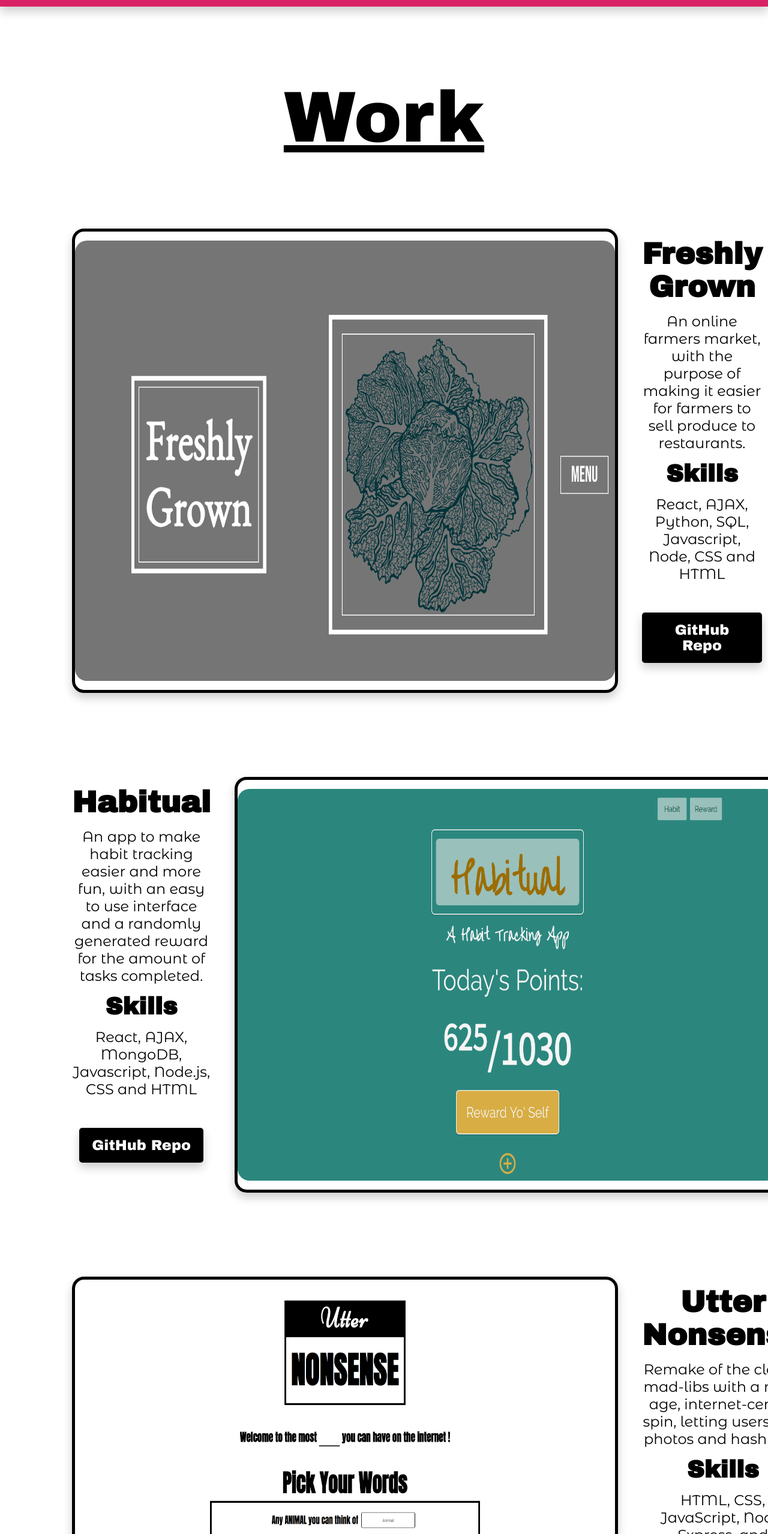
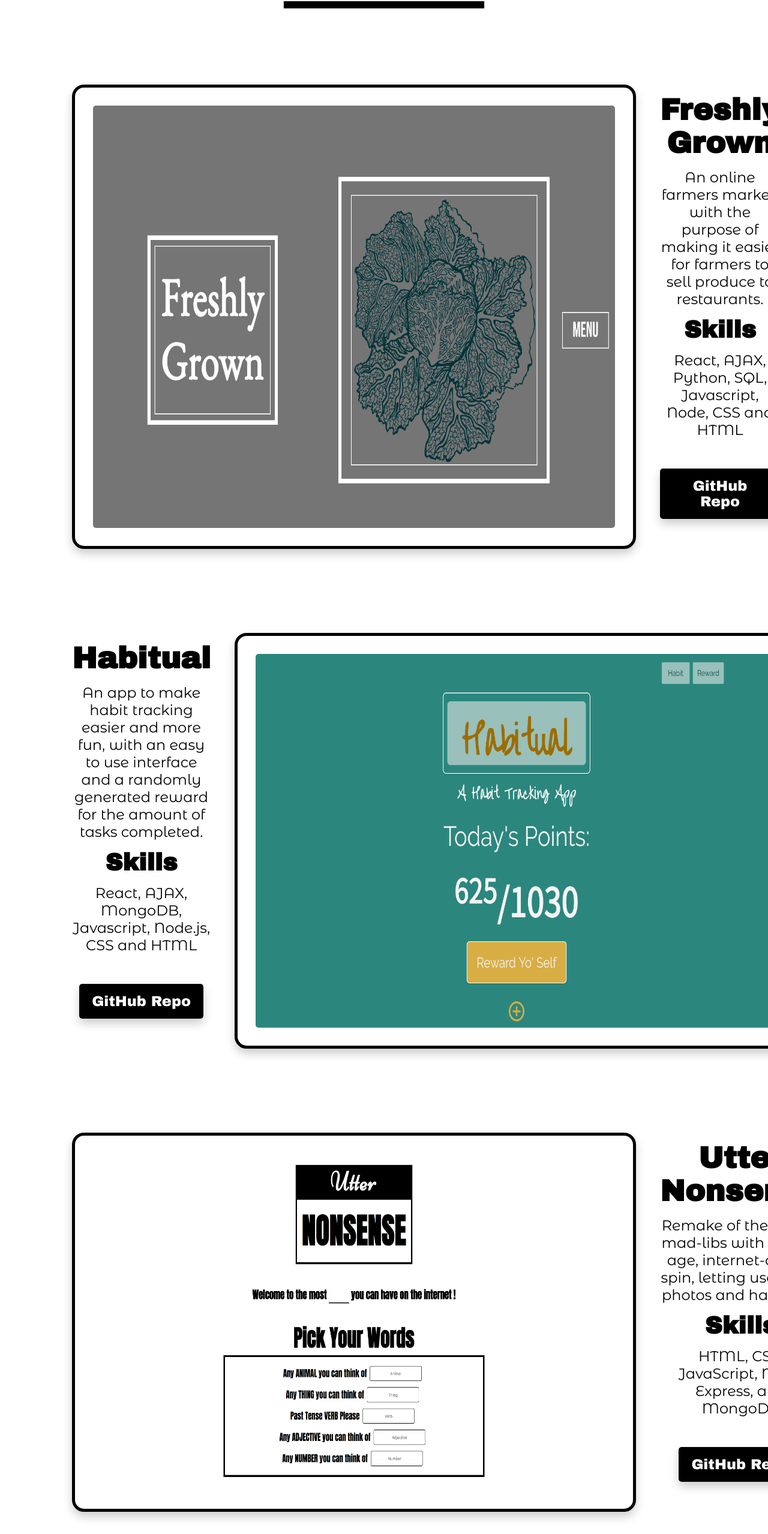
Before and after one commit to RosieEgle-Reibus/portfolio-rose-egle, a React (Create React App) app: page / in a window 1280 px wide. Shown: the part 809-3366 px from the top of the page at 60% size. Built offline with nearby package versions, Linux system fonts and the light colour scheme; some icons are missing.

Commit message:
more styling

```diff
--- a/src/App.css
+++ b/src/App.css
@@ -1,9 +1,8 @@
 
 * {
-
   margin: 0;
   font-family: 'Archivo Black', sans-serif;
-
+  box-sizing: border-box;
 }
 
 h1 {
@@ -34,7 +33,7 @@ a {
   padding: 10px;
 }
 
-a img {
+nav a img {
   width: 50px;
   height: 50px;
 }
@@ -43,6 +42,7 @@ header {
   background: #d82265;
   color: white;
   width: 100%;
+  /* box-sizing: border-box; */
   box-shadow: 0px 8px 16px 0px rgba(0,0,0,0.2);
 
 }
@@ -56,23 +56,9 @@ header {
   align-items: flex-end;
   padding: 50px;
   margin: 100px 0 0 0;
-  height:400px;
+  height:300px;
   /* background-color: teal; */
 }
-
- /* .fade-in {
-  animation: fadeIn ease 5s;
-}
-
-@keyframes fadeIn {
-  0% {
-    opacity:0;
-  }
-  100% {
-    opacity:1;
-  }
-} */
-
 
 @media (prefers-reduced-motion: no-preference) {
   .taco {
@@ -200,22 +186,29 @@ i {
 .work-container {
   display: flex;
   justify-content: space-between;
-  margin: 100px 0;
+  margin-top: 100px ;
 }
+
+/* .work a  {
+  width: 900px;
+  height: 800px;
+  border-radius: 20px;
+  padding: 15px;
+} */
 
 .work-img-div {
   display: flex;
   justify-content: center;
-  padding: 15px 0;
-  width: 930px;
   border: 5px solid black;
   border-radius: 20px;
   box-shadow: 0px 8px 16px 0px rgba(0,0,0,0.2);
   margin: 20px
 }
+
 .work-img {
   width: 900px;
   border-radius: 20px;
+  padding: 15px;
 }
 
 .work-desc-div {
@@ -265,6 +258,35 @@ button a {
 }
 
 .contact {
-  height: 200px;
   background: #d82265;
+  display: flex;
+  justify-content: center;
+  align-items: center;
+
 }
+
+.contact-info {
+  display: flex;
+  flex-direction: column;
+  align-items: center;
+  color: white;
+  justify-content: center;;
+}
+
+.contact-info a {
+  text-decoration: none;
+  color: white;
+  margin: 0;
+}
+
+.contact-info h3 {
+  font-family: 'Montserrat Alternates', sans-serif;
+  margin: 5px;
+}
+
+.copyright {
+  text-align: center;
+  background-color: #d82265;
+  font-size: 12px;
+  padding: 5px;
+}
--- a/src/App.js
+++ b/src/App.js
@@ -9,6 +9,7 @@ import habitual from './images/Habitual.png';
 import utterNonsense from './images/UtterNonsense.png'
 import simon from './images/Simon.png'
 import aboutImage from './images/CircleImage.jpg'
+import tacoLogo from './images/TacoLogo.svg'
 import './App.css';
 
 function App() {
@@ -25,7 +26,6 @@ function App() {
               <h1 className="animated slideInLeft">rose egle</h1>
               <div className="taco"></div>
             </div>
-
             <div className="header-tagline animated slideInLeft delay-0.5s">
               <h2>Blending logic, aesthetics and tacos.</h2>
             </div>
@@ -35,7 +35,7 @@ function App() {
         <h1>Work</h1>
       <div className="work-container">
          <div className="work-img-div">
-           <img src={freshlyGrown} className="work-img"/>
+           <a><img src={freshlyGrown} className="work-img"/></a>
          </div>
         <div className="work-desc-div">
           <h2>Freshly Grown</h2>
@@ -54,12 +54,12 @@ function App() {
           <button><a href="https://github.com/sunnysideupegle/habitual">GitHub Repo</a></button>
         </div>
         <div className="work-img-div">
-           <img src={habitual} className="work-img"/>
+           <a><img src={habitual} className="work-img"/></a>
          </div>
        </div>
        <div className="work-container">
          <div className="work-img-div">
-           <img src={utterNonsense} className="work-img"/>
+           <a><img src={utterNonsense} className="work-img"/></a>
          </div>
         <div className="work-desc-div">
           <h2>Utter Nonsense</h2>
@@ -103,13 +103,23 @@ function App() {
           <img src={aboutImage} className="animated fadeIn" />
           <div className="about-paragraph">
           <h1>About</h1>
-            <p>I grew up in the mountains of North Carolina and I have a background in graphic design and upper level restaurant management.  This year I became a Software Engineering Fellow at General Assembly.  </p>
+            <p>I grew up in the mountains of North Carolina and I have a background in graphic design and upper level restaurant management.  This year I became a Software Engineering Fellow at General Assembly. </p>
               <p>I chose to pursue software engineering because it presents the opportunity to blend the analytical and logical part of my brain with the creative, aesthetically focused part.  I love how intellectually stimulating code is.  Making clean, functional code that is intuitive to use and pairing it with beautiful design is an immensely satisfying challenge for me.</p>
           </div>
         </div>
 
-      <div className="contact"></div>
-
+      <div className="contact">
+      <img src={tacoLogo} width="200"/>
+      <div className="contact-info">
+      <a href="https://github.com/sunnysideupegle"><h3>GitHub</h3></a>
+      <a href="https://www.linkedin.com/in/rose-egle-519280195/"><h3>LinkedIn</h3></a>
+        <h3>EMAIL</h3>
+        <p>rosiemegle89@gmail.com</p>
+        </div>
+      </div>
+    <div className="copyright">
+      <p>Copyright Rose Egle 2019</p>
+    </div>
     </div>
     {/* <Switch>
       <Route exact path='/' component={App} />
```
Also changed, not shown: src/images/TacoLogo.svg (added).
